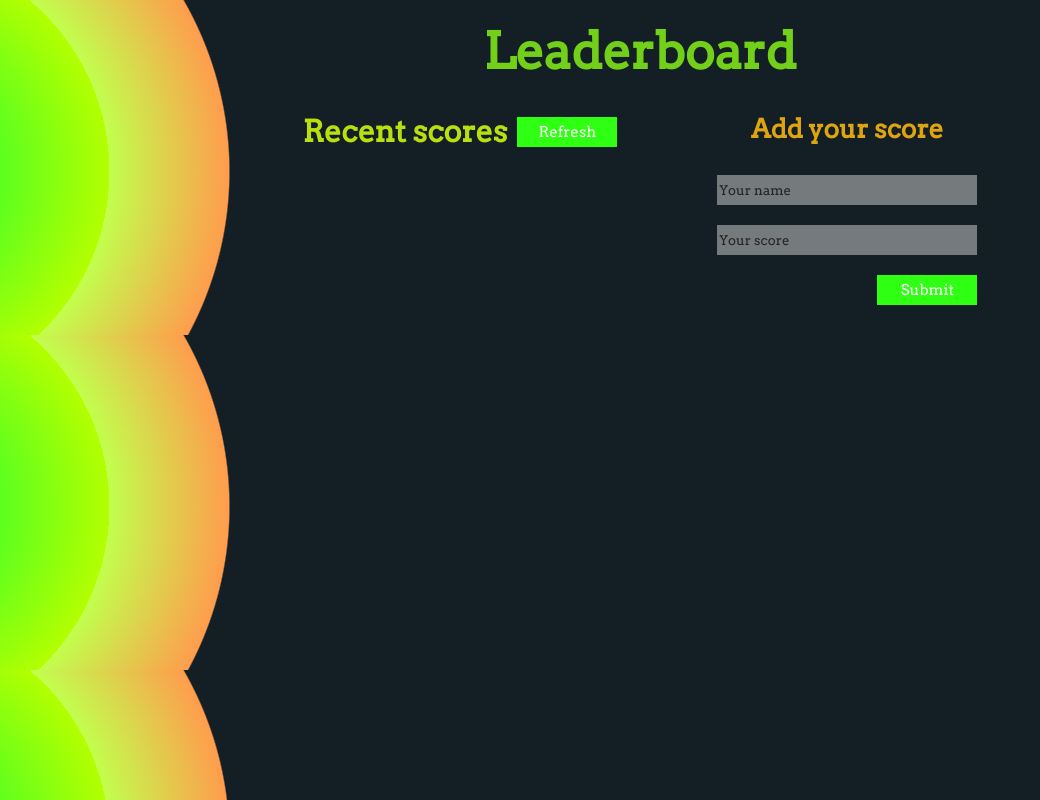
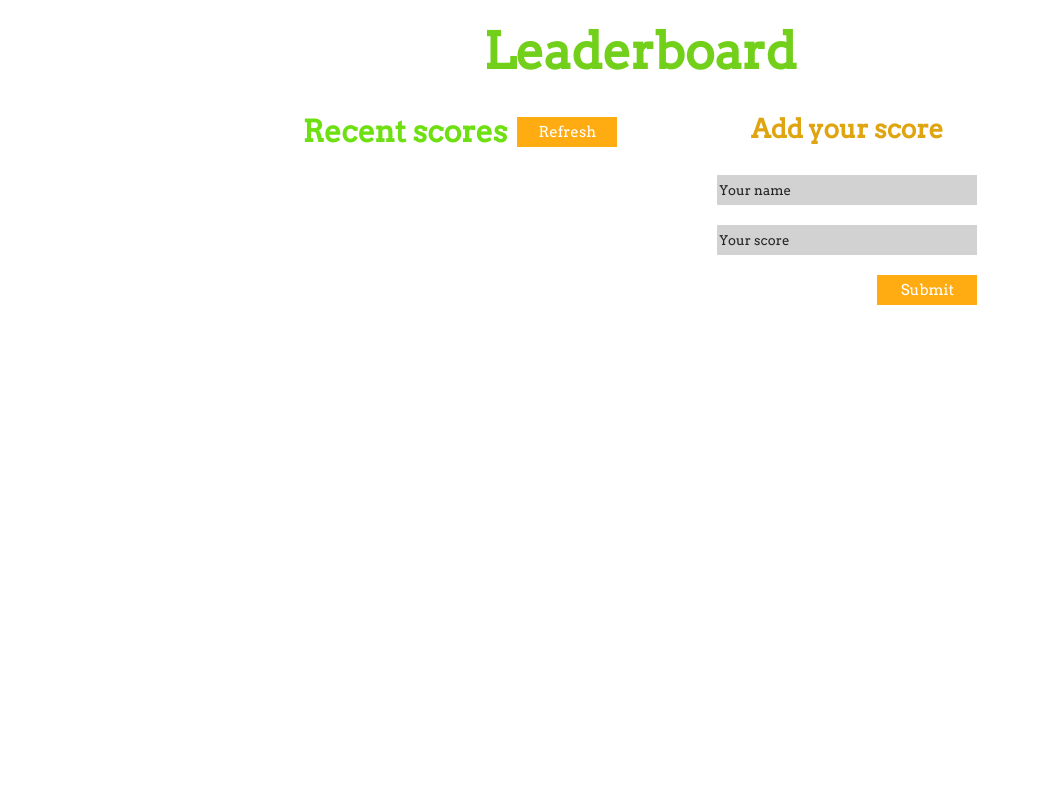
Before and after one commit to maherramadan78/leaderboard, a website built with webpack: page src/index.html in a window 1280 px wide. Shown: the whole page, without its empty margins (0-1040 px from the left). Built offline with nearby package versions, Linux system fonts and the light colour scheme; a web font is replaced by a local one.

Commit message:
Fix lentors errres

```diff
--- a/package.json
+++ b/package.json
@@ -20,7 +20,11 @@
   },
   "homepage": "https://github.com/maherramadan78/leaderboard",
   "devDependencies": {
+    "babel-eslint": "^10.1.0",
     "css-loader": "^6.7.3",
+    "eslint": "^7.32.0",
+    "eslint-config-airbnb-base": "^14.2.1",
+    "eslint-plugin-import": "^2.27.5",
     "html-webpack-plugin": "^5.5.0",
     "style-loader": "^3.3.1",
     "webpack": "^5.75.0",
--- a/src/style.css
+++ b/src/style.css
@@ -1,5 +1,5 @@
 body {
-  background: radial-gradient(circle at -8.9% 51.2%, rgb(0, 255, 64) 0%, rgb(179, 255, 0) 15.9%, rgb(193, 255, 77) 15.9%, rgb(255, 157, 77) 24.4%, rgb(19, 30, 37) 24.5%, rgb(19, 30, 37) 66%);
+  background: radial-gradient(15.9%, rgb(193, 255, 77) 15.9%, rgb(255, 157, 77) 24.4%, rgb(19, 30, 37) 24.5%, rgb(19, 30, 37) 66%);
   font-family: 'Caveat', cursive;
   margin: 0;
   padding: 0;
@@ -38,7 +38,7 @@ body {
   align-items: center;
   font-size: 26px;
   font-family: 'Arvo', serif;
-  color: rgb(185, 223, 17);
+  color: rgb(110, 223, 17);
 }
 
 .recent-scores-title {
@@ -47,7 +47,7 @@ body {
 }
 
 button {
-  background: rgb(47, 255, 19);
+  background: rgb(255, 172, 19);
   text-align: center;
   width: 80px;
   height: 30px;
```
Also changed, not shown: 1 other file.
